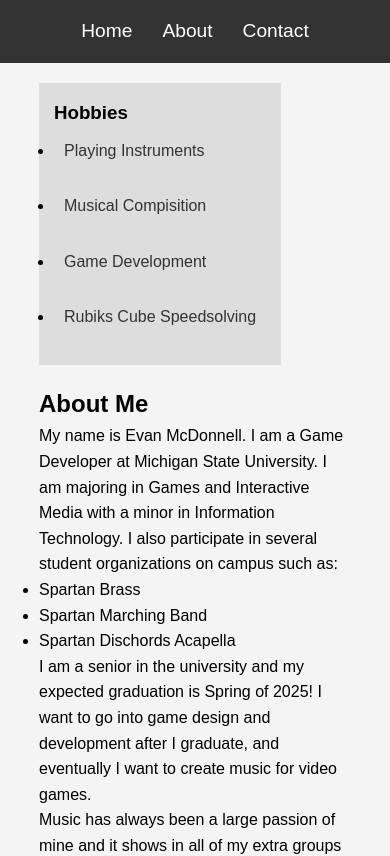
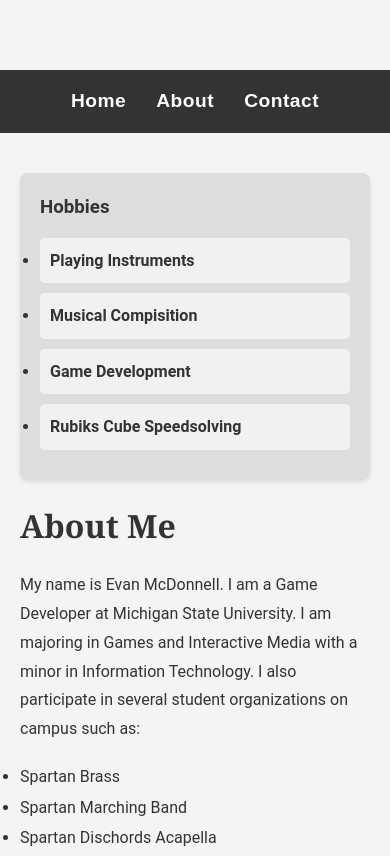
Before and after one commit to EvanMcD02/mi349_blog, a plain HTML site: page about.html in a window 390 px wide. Shown: the top 856 px of the page. Drawn offline with Linux system fonts and the light colour scheme.

Commit message:
updated CSS

```diff
--- a/styles.css
+++ b/styles.css
@@ -1,3 +1,4 @@
+/* General resets */
 * {
     margin: 0;
     padding: 0;
@@ -6,15 +7,20 @@
 
 /* Body and basic layout styles */
 body {
-    font-family: Arial, sans-serif;
+    font-family: 'Arial', sans-serif;
     line-height: 1.6;
     background-color: #f4f4f4;
+    color: #333;
+    padding-top: 70px; /* To offset sticky header */
 }
 
 header {
     background-color: #333;
     color: #fff;
     padding: 1rem;
+    position: sticky;
+    top: 0;
+    z-index: 1000;
 }
 
 header nav ul {
@@ -31,26 +37,24 @@ header nav ul li a {
     color: #fff;
     text-decoration: none;
     font-size: 1.2rem;
+    font-weight: bold;
+    letter-spacing: 0.5px;
 }
 
 header nav ul li a:hover {
     text-decoration: underline;
-}
-
-/* Sticky header */
-header {
-    position: sticky;
-    top: 0;
-    z-index: 1000;
+    color: #f39c12; /* Gold color on hover */
 }
 
 /* Main content layout */
 main {
-    width: 80%;
+    max-width: 1200px;
     margin: 20px auto;
+    padding: 0 20px;
+    font-family: 'Roboto', sans-serif; /* Modern font for content */
 }
 
-/* Two-column Flexbox layout */
+/* Two-column layout styles */
 .two-column {
     display: flex;
     flex-wrap: wrap;
@@ -61,15 +65,19 @@ main {
     flex: 1 1 48%;
 }
 
-/* Three-column Flexbox layout with large middle column */
+/* Three-column layout styles */
 .three-column {
     display: flex;
     flex-wrap: wrap;
     gap: 20px;
 }
 
-.three-column > article {
+.three-column > .sidebar {
     flex: 1 1 30%;
+    background-color: #ddd;
+    padding: 20px;
+    border-radius: 8px;
+    box-shadow: 0 2px 5px rgba(0, 0, 0, 0.1);
 }
 
 .three-column > .main-column {
@@ -78,10 +86,15 @@ main {
 
 /* Sidebar styles */
 .sidebar {
-    background-color: #ddd;
+    background-color: #f9f9f9;
     padding: 15px;
-    position: sticky;
-    top: 20px;
+    border-radius: 8px;
+    box-shadow: 0 2px 5px rgba(0, 0, 0, 0.1);
+}
+
+.sidebar h3 {
+    margin-bottom: 15px;
+    color: #333;
 }
 
 .sidebar a {
@@ -90,13 +103,37 @@ main {
     text-decoration: none;
     color: #333;
     margin-bottom: 10px;
+    border-radius: 5px;
+    background-color: #f1f1f1;
 }
 
 .sidebar a:hover {
-    background-color: #ccc;
+    background-color: #e0e0e0;
+    color: #f39c12; /* Highlight link on hover */
 }
 
-/* Contact form styling */
+/* Main content styling */
+article h1, article h2 {
+    font-family: 'Georgia', serif;
+    font-size: 2rem;
+    color: #333;
+    margin-bottom: 20px;
+}
+
+article p {
+    margin-bottom: 15px;
+    line-height: 1.8;
+}
+
+article ul {
+    margin: 20px 0;
+}
+
+article ul li {
+    margin: 5px 0;
+}
+
+/* Form and input elements */
 form {
     background-color: #fff;
     padding: 20px;
@@ -108,16 +145,18 @@ form {
 
 form label {
     font-weight: bold;
+    margin-bottom: 10px;
 }
 
 form input,
 form select,
 form textarea {
     width: 100%;
-    padding: 10px;
-    margin-bottom: 15px;
+    padding: 12px;
+    margin-bottom: 20px;
     border: 1px solid #ccc;
-    border-radius: 4px;
+    border-radius: 5px;
+    font-size: 1rem;
 }
 
 form input[type="submit"] {
@@ -125,10 +164,14 @@ form input[type="submit"] {
     color: #fff;
     border: none;
     cursor: pointer;
+    padding: 10px 15px;
+    font-size: 1.1rem;
+    transition: background-color 0.3s;
 }
 
 form input[type="submit"]:hover {
-    background-color: #555;
+    background-color: #f39c12;
+    color: #fff;
 }
 
 /* Images styling */
@@ -137,4 +180,37 @@ img {
     height: auto;
     display: block;
     margin: 20px 0;
+    border-radius: 8px;
+    box-shadow: 0 2px 10px rgba(0, 0, 0, 0.1);
 }
+
+/* Links */
+a {
+    text-decoration: none;
+    color: #333;
+    font-weight: bold;
+}
+
+a:hover {
+    color: #f39c12;
+}
+
+/* Responsive design adjustments */
+@media (max-width: 768px) {
+    .two-column > article {
+        flex: 1 1 100%;
+    }
+
+    .three-column {
+        flex-direction: column;
+    }
+
+    .three-column > .main-column {
+        flex: 1 1 100%;
+    }
+
+    .three-column > .sidebar {
+        flex: 1 1 100%;
+        margin-top: 20px;
+    }
+}
```
